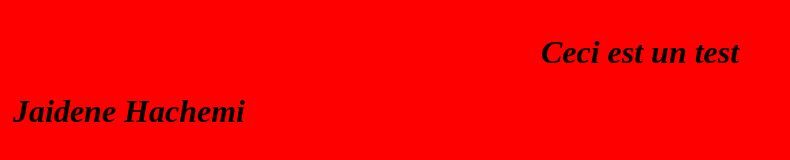
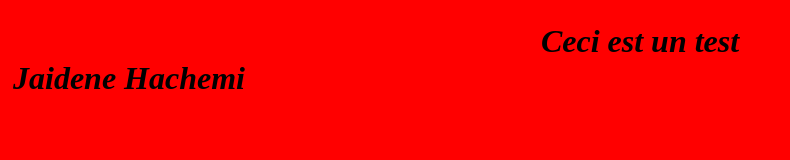
Before and after one commit to hechmi10/newProjectEsprim, a plain HTML site: page index.html in a window 1280 px wide. Shown: the whole page, without its empty margins (0-790 px from the left). Drawn offline with Linux system fonts and the light colour scheme.

Commit message:
line height

```diff
--- a/style.css
+++ b/style.css
@@ -3,4 +3,5 @@ body{
     font-size: medium;
     padding:5px;
     font-style:italic;
+    line-height: 15px;
 }
```
